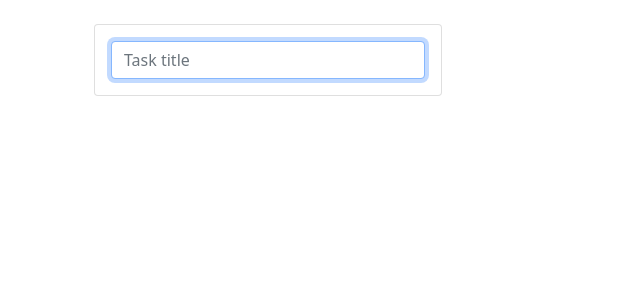
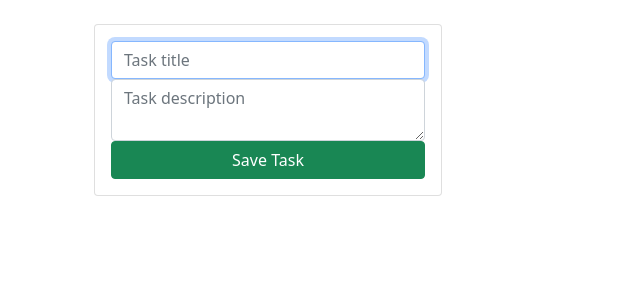
Before and after one commit to impacevanend/phpConcepts, a PHP site: page / in a window 1280 px wide. Shown: the part 56-356 px from the top of the page, without its empty margins (0-640 px from the left). Run offline with PHP 8.4, Linux system fonts and the light colour scheme; some libraries are stand-ins or nearby versions.

Commit message:
se crea comprobación con método POST

```diff
--- a/php_crud_mysql/index.php
+++ b/php_crud_mysql/index.php
@@ -13,15 +13,20 @@
           <div class="col-md-4">
 
               <div class="card card-body">
-
-                  <form action="#">
+                    <!--* Creación del formulario, datos enviados por medio de POST-> save_task.php -->
+                  <form action="save_task.php" method="POST">
 
                       <div class="form-group">
 
                           <input type="text" name="title" class="form-control" placeholder="Task title" autofocus>
-
                       </div>
 
+                      <div class="form-group">
+                          <textarea name="description" rows="2" class="form-control" placeholder="Task description"></textarea>
+                      </div>
+                      <div class="d-grid gap-2">
+                      <input type="submit" class="btn btn-success btn-block" name="save_task" value="Save Task">
+                      </div>
                   </form>
 
               </div>
```
Also changed, not shown: php_crud_mysql/save_task.php (+7 -0 lines).
